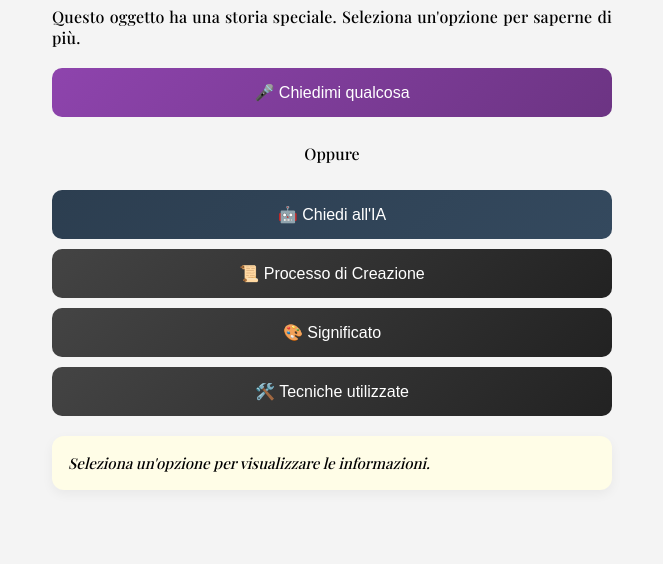
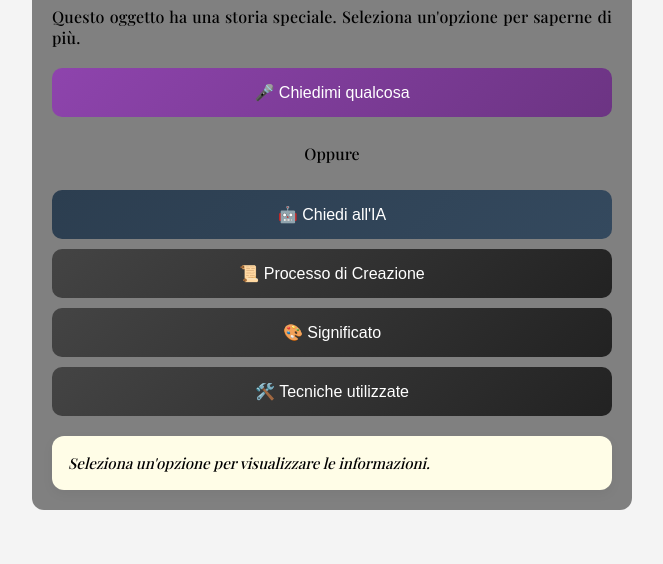
Before and after one commit to superjaviko/handcrafting, a website: page index.html in a window 1280 px wide. Shown: the part 185-749 px from the top of the page, without its empty margins (308-971 px from the left). Drawn offline with nearby package versions, Linux system fonts and the light colour scheme.

Commit message:
Change background color of container to gray

```diff
--- a/index.html
+++ b/index.html
@@ -35,7 +35,7 @@
     .container {
       max-width: 600px;
       margin: auto;
-      background: #adbaco;
+      background: gray;
       padding: 20px;
       border-radius: 12px;
     }
```
